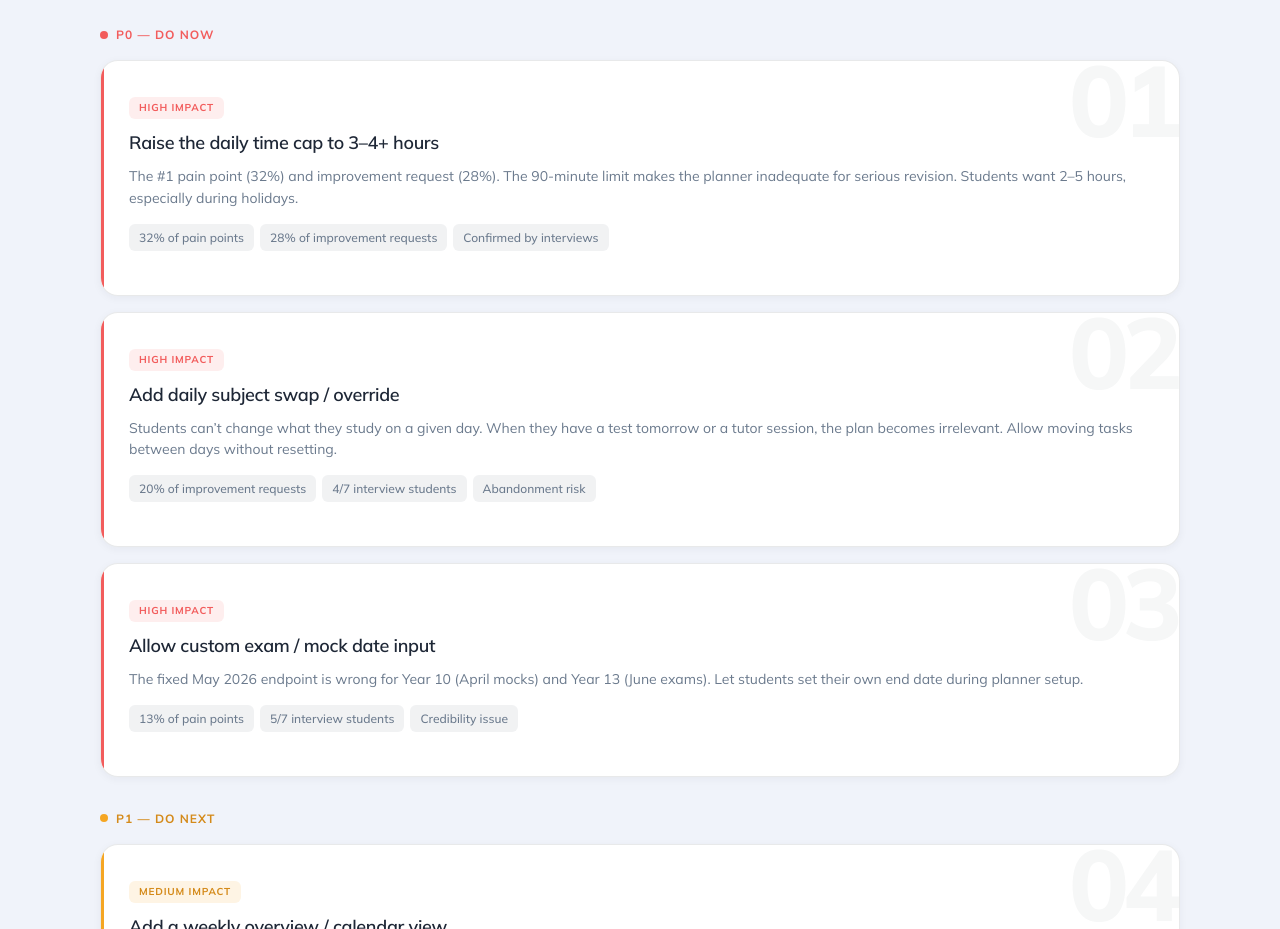
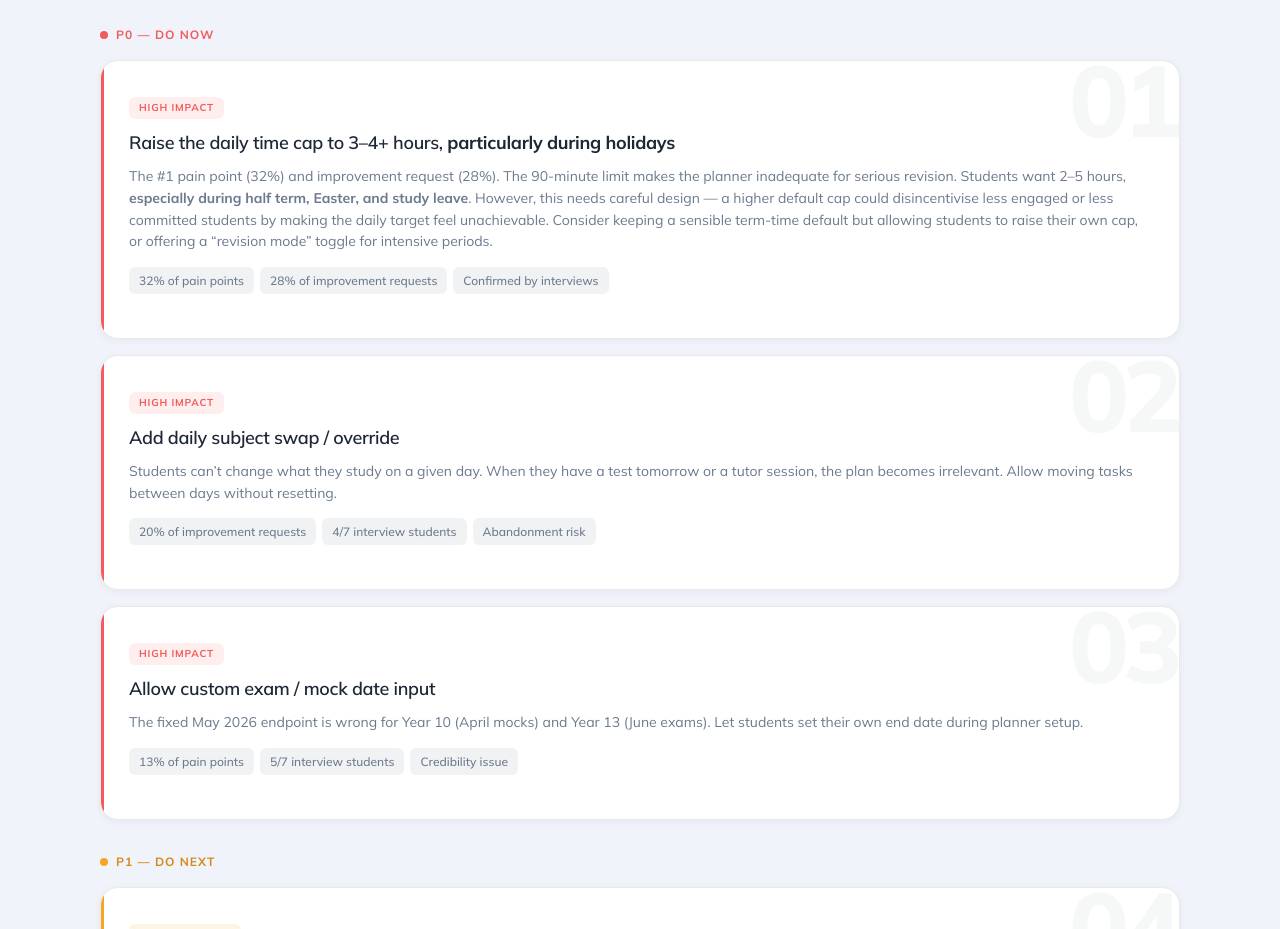
Before and after one commit to fryerd/revision-planning, a plain HTML site: page planner-survey.html in a window 1280 px wide. Shown: the part 5820-6749 px from the top of the page. Drawn offline with Linux system fonts and the light colour scheme.

Commit message:
Update time cap recommendation: emphasise holidays, add disincentive consideration
Co-Authored-By: Claude Opus 4.6 <noreply@anthropic.com>

```diff
--- a/planner-survey.html
+++ b/planner-survey.html
@@ -562,8 +562,8 @@ footer p{color:var(--t3);font-size:13px;line-height:1.7;max-width:600px;margin:0
         <div class="p-border" style="background:var(--rose)"></div>
         <div class="p-num">01</div>
         <div class="p-badge high">High Impact</div>
-        <h3>Raise the daily time cap to 3&ndash;4+ hours</h3>
-        <p>The #1 pain point (32%) and improvement request (28%). The 90-minute limit makes the planner inadequate for serious revision. Students want 2&ndash;5 hours, especially during holidays.</p>
+        <h3>Raise the daily time cap to 3&ndash;4+ hours, <strong>particularly during holidays</strong></h3>
+        <p>The #1 pain point (32%) and improvement request (28%). The 90-minute limit makes the planner inadequate for serious revision. Students want 2&ndash;5 hours, <strong>especially during half term, Easter, and study leave</strong>. However, this needs careful design &mdash; a higher default cap could disincentivise less engaged or less committed students by making the daily target feel unachievable. Consider keeping a sensible term-time default but allowing students to raise their own cap, or offering a &ldquo;revision mode&rdquo; toggle for intensive periods.</p>
         <div class="p-evidence">
           <span class="p-ev-tag">32% of pain points</span>
           <span class="p-ev-tag">28% of improvement requests</span>
```
